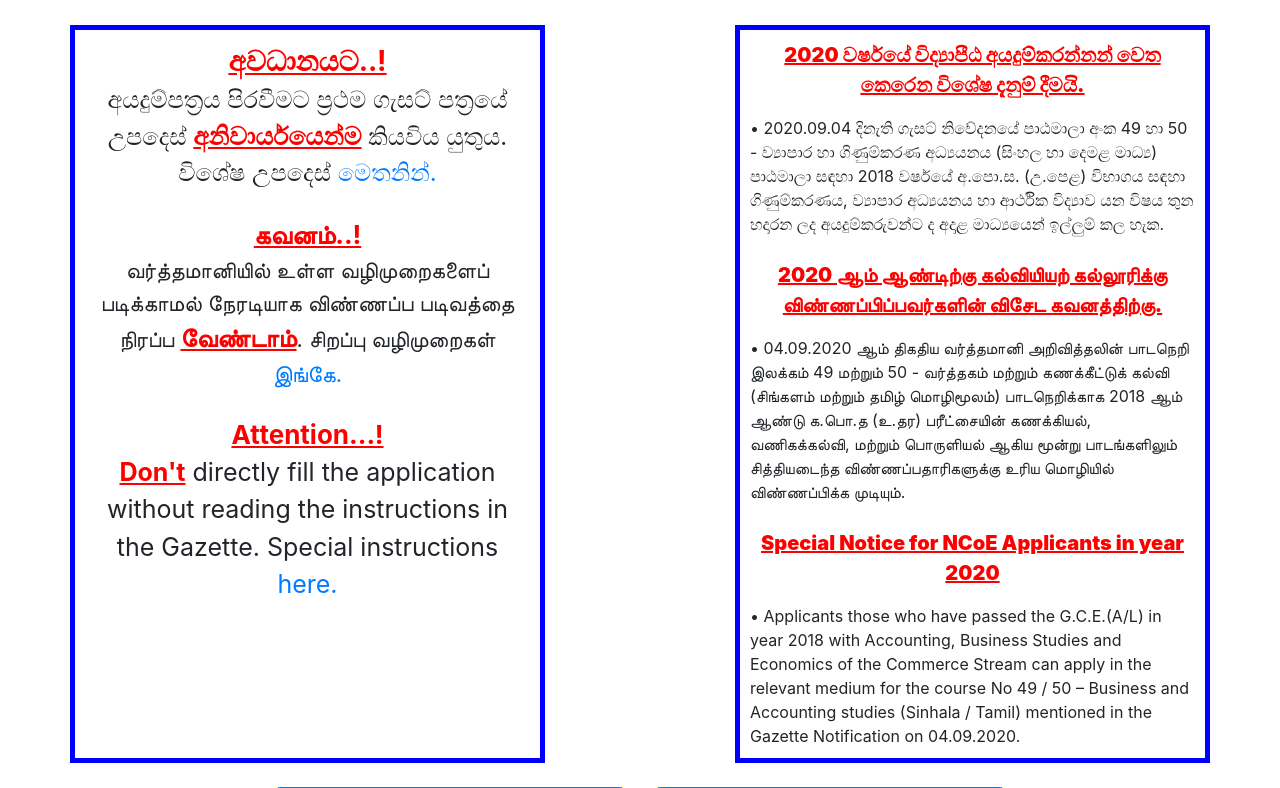
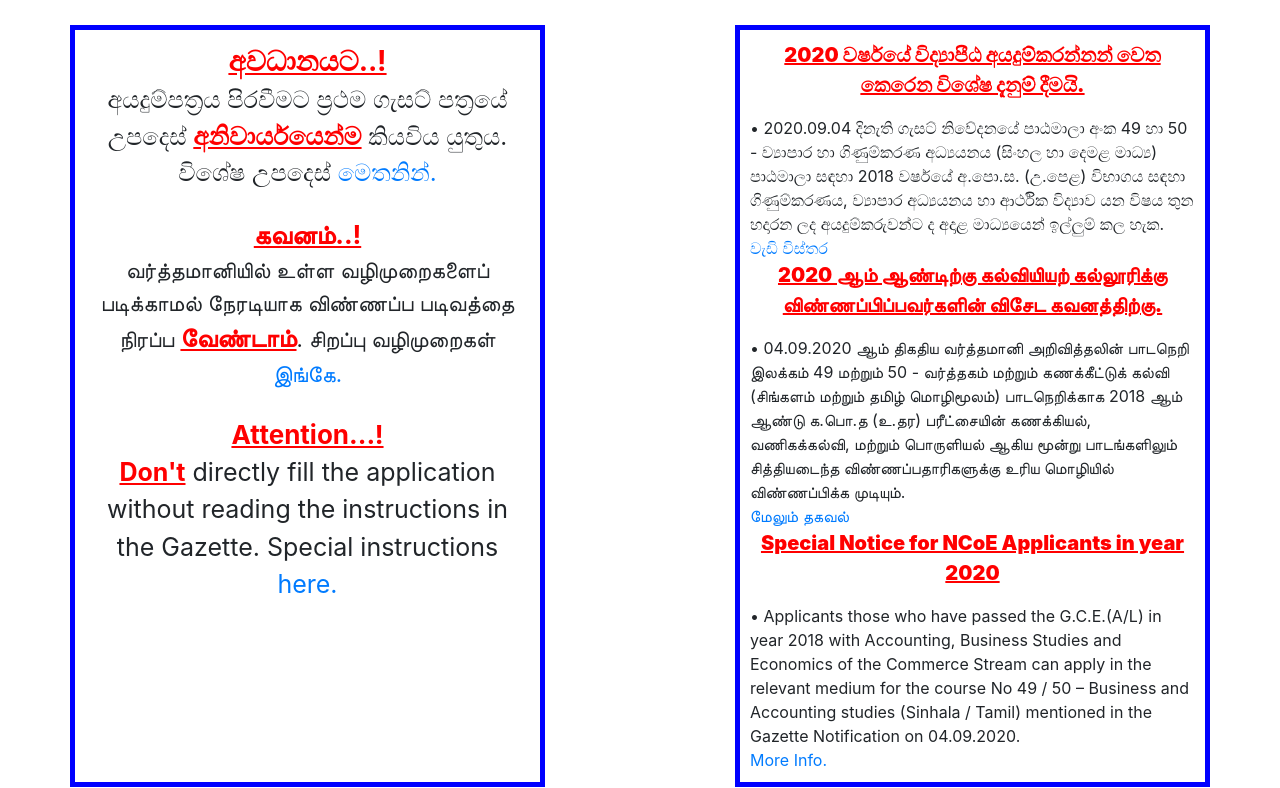
Before and after one commit to nirdetails/ncoe, a CodeIgniter app: page /ncoe/ in a window 1280 px wide; the page is wider, and only the part inside the window is pictured. Shown: the part 275-1063 px from the top of that part. Run offline with CodeIgniter, Linux system fonts and the light colour scheme; some libraries are stand-ins or nearby versions.

Commit message:
Update home.php

```diff
--- a/application/views/pages/home.php
+++ b/application/views/pages/home.php
@@ -31,13 +31,15 @@
     <p style="text-align:center; font-weight:900; text-decoration: underline; font-size: 20px; color: red;"> 2020 වර්ෂයේ විද්‍යාපීඨ අයදුම්කරන්නන් වෙත කෙරෙන විශේෂ දැනුම් දීමයි.</p>
 •	2020.09.04 දිනැති ගැසට් නිවේදනයේ පාඨමාලා අංක 49 හා 50 - ව්‍යාපාර හා ගිණුම්කරණ අධ්‍යයනය (සිංහල හා දෙමළ මාධ්‍ය) පාඨමාලා සඳහා 2018 වර්ෂයේ අ.පො.ස. (උ.පෙළ) විභාගය සඳහා ගිණුම්කරණය, ව්‍යාපාර අධ්‍යයනය හා ආර්ථික විද්‍යාව යන විෂය තුන හදාරන ලද අයදුම්කරුවන්ට ද අදාළ මාධ්‍යයෙන් ඉල්ලුම් කල හැක.
 <br>
+<a href="<?php echo base_url();?>/assets/files/Special_Notice(s).pdf">වැඩි විස්තර</a>
 <br>
 <p style="text-align:center; font-weight:900; text-decoration: underline; font-size: 20px; color: red;">2020 ஆம் ஆண்டிற்கு கல்வியியற் கல்லூரிக்கு விண்ணப்பிப்பவர்களின் விசேட கவனத்திற்கு.</p>
 •	04.09.2020 ஆம் திகதிய வர்த்தமானி அறிவித்தலின் பாடநெறி இலக்கம் 49 மற்றும் 50 - வர்த்தகம் மற்றும் கணக்கீட்டுக் கல்வி (சிங்களம் மற்றும் தமிழ் மொழிமூலம்) பாடநெறிக்காக 2018 ஆம் ஆண்டு க.பொ.த (உ.தர) பரீட்சையின் கணக்கியல், வணிகக்கல்வி, மற்றும் பொருளியல் ஆகிய மூன்று பாடங்களிலும் சித்தியடைந்த விண்ணப்பதாரிகளுக்கு உரிய மொழியில் விண்ணப்பிக்க முடியும்.
-<br>
+<br><a href="<?php echo base_url();?>/assets/files/Special_Notice(t).pdf">மேலும் தகவல்</a>
 <br>
 <p style="text-align:center; font-weight:900; text-decoration: underline; font-size: 20px; color: red;">Special Notice for NCoE Applicants in year 2020</p>
 •	Applicants those who have passed the G.C.E.(A/L) in year 2018 with Accounting, Business Studies and Economics of the Commerce Stream can apply in the relevant medium for the course No 49 / 50 – Business and Accounting studies (Sinhala / Tamil) mentioned in the Gazette Notification on 04.09.2020.
+<br><a href="<?php echo base_url();?>/assets/files/Special_Notice(e).pdf">More Info.</a>
 <br>
     </div>
 </div>
@@ -66,15 +68,18 @@
     </div>
 </div>
 <br><br>
-<!-- <div class="row" style="margin: auto; text-align:center;">
+<!-- <form action="<?php //echo site_url(); ?>editrec/index" enctype="multipart/form-data" method="post" accept-charset="utf-8">
+<div class="row" style="margin: auto; text-align:center;">
     <div class="col-sm-4">&nbsp;</div>
     <div class="col-sm-4" style="border: 5px solid green; padding: 10px;">
+    <span style="color: red;"><?php // echo validation_errors(); ?></span>
         Enter A/L Index Number
         <input class="form-control" type="text" name="alindex" id="alindex" style="width: 100%;"><br>
-        <a class="btn btn-warning" href="#" style="width: 100%;">Edit my records</a>
+        <input type="submit" class="btn btn-warning" style="width: 100%;" value="Edit my records">
     </div>
     <div class="col-sm-4">&nbsp;</div>
-</div> -->
+</div>
+</form> -->
  <!-- Site footer -->
 </div>
 <div class="row" style="height: 80%">
```
